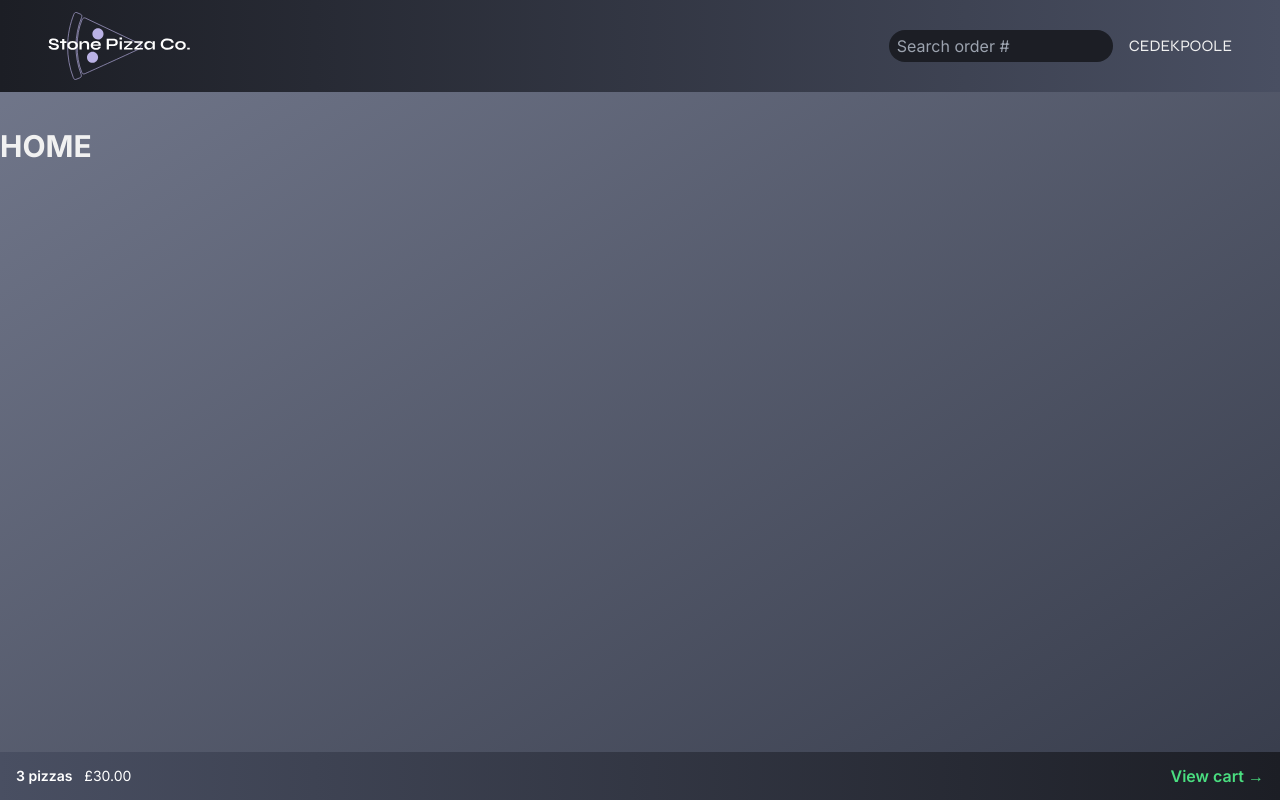
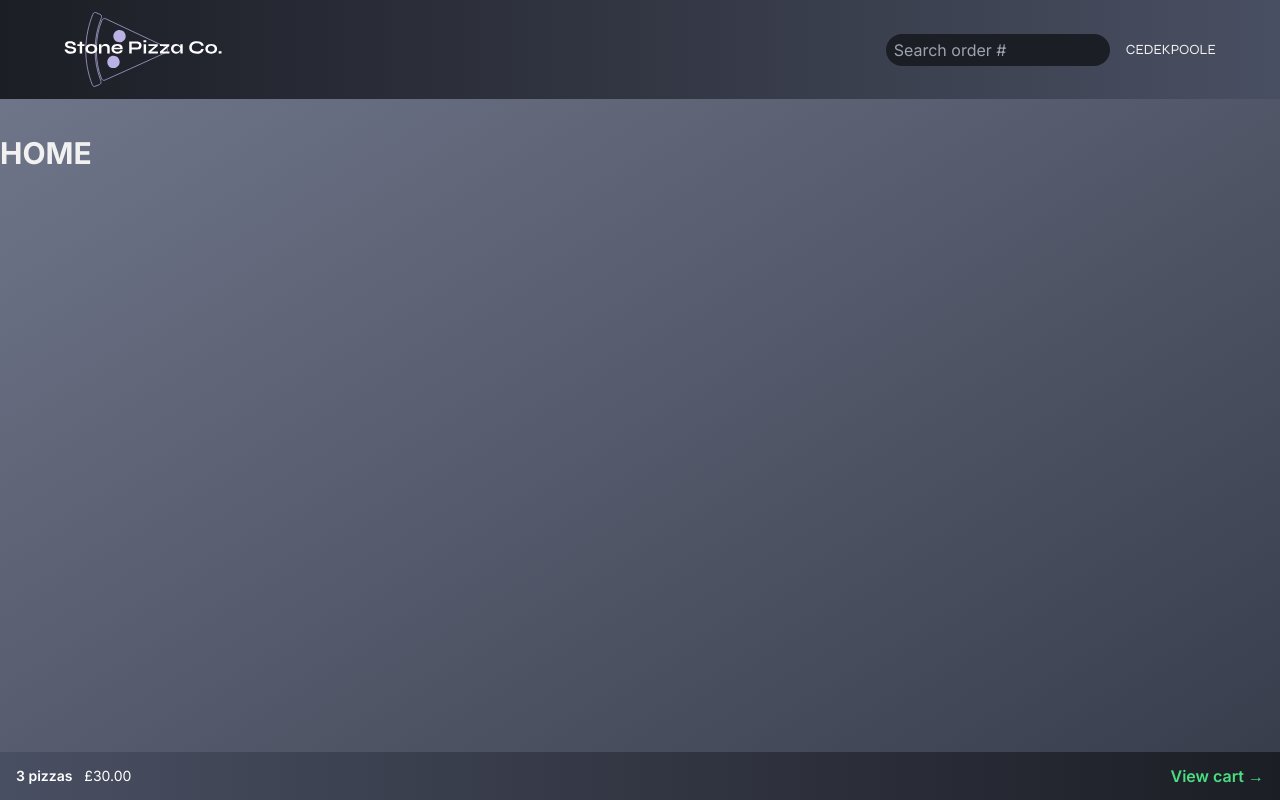
Before and after one commit to cedekpoole/stone-pizza-co, a React (Vite) app: page / in a window 1280 px wide. Built offline with nearby package versions, Linux system fonts and the light colour scheme.

Commit message:
add minor styling tweaks

```diff
--- a/src/features/order/SearchOrder.jsx
+++ b/src/features/order/SearchOrder.jsx
@@ -18,9 +18,9 @@ function SearchOrder() {
         value={query}
         placeholder="Search order #"
         onChange={(e) => setQuery(e.target.value)}
-        className="px-2 py-1 bg-[#1c1e25] text-white rounded-full
+        className="px-2 py-1 bg-[#1c1e25] text-white rounded-full w-40 sm:w-56
         transition-all duration-500 focus:outline-none focus:ring focus:ring-offset-2
-        focus:bg-[#373c4b] focus:ring-[#373c4b] focus:w-64 sm:w-56"
+        focus:bg-[#373c4b] focus:ring-[#373c4b] focus:w-48 focus:sm:w-64"
       />
     </form>
   );
--- a/src/ui/Header.jsx
+++ b/src/ui/Header.jsx
@@ -4,13 +4,13 @@ import Logo from "../assets/StonePizza.svg";
 
 function Header() {
   return (
-    <header className="flex items-center bg-gradient-to-r to-[#494f62] from-[#1c1e25] py-3 lg:px-12 justify-between mb-9 text-[#f1f1f1]">
+    <header className="flex items-center bg-gradient-to-r to-[#494f62] from-[#1c1e25] py-3 px-3 lg:px-16 justify-between mb-9 text-[#f1f1f1]">
       <Link to="/">
-        <img src={Logo} alt="logo" className="w-32 lg:w-36" />
+        <img src={Logo} alt="logo" className="w-32 lg:w-40" />
       </Link>
       <div className="flex gap-4 items-center">
         <SearchOrder />
-        <p className="font-syne">CEDEKPOOLE</p>
+        <p className="font-syne text-sm hidden sm:block">CEDEKPOOLE</p>
       </div>
     </header>
   );
```
